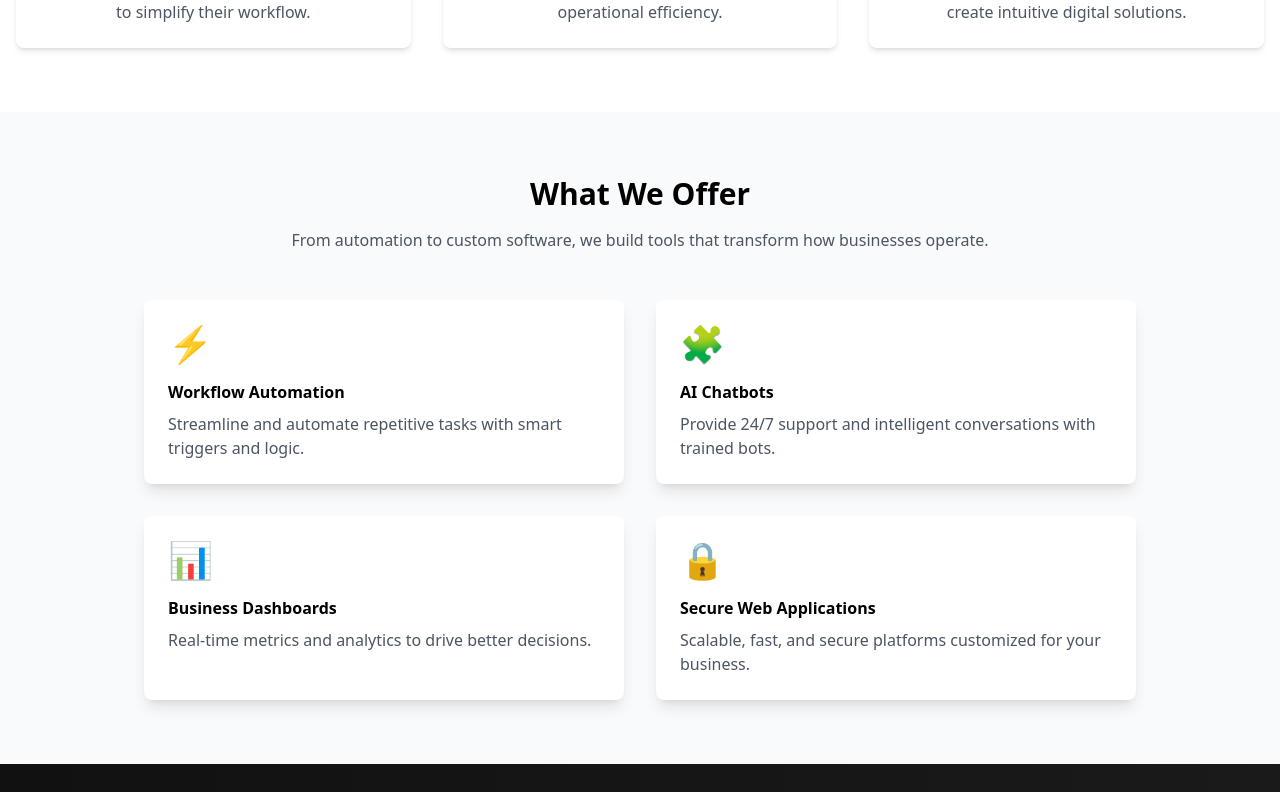
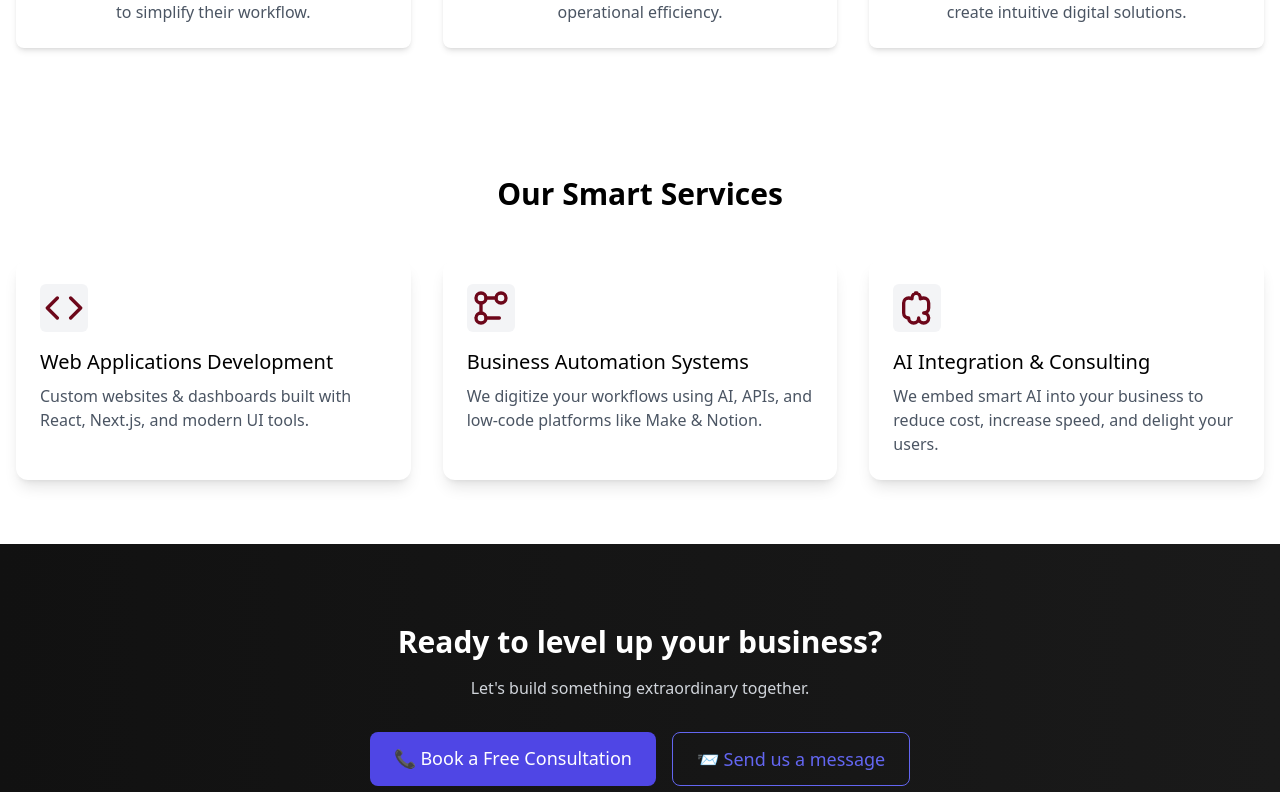
Before and after one commit to MrAyham/techno-tech-landing, a React (Vite) app: page / in a window 1280 px wide. Shown: the part 1208-2000 px from the top of the page. Built offline with nearby package versions, Linux system fonts and the light colour scheme.

Commit message:
feat: create services section component

```diff
--- a/src/App.tsx
+++ b/src/App.tsx
@@ -1,7 +1,27 @@
-import Index from './pages/Index';
+import Header from '@/components/layout/Header';
+import Footer from '@/components/layout/Footer';
+import Hero from '@/components/sections/hero';
+import About from '@/components/sections/About';
+import ServicesSection from '@/components/sections/ServicesSection';
+import CTA from '@/components/sections/cta';
+import Contact from '@/components/sections/contact';
 
 function App() {
-  return <Index />;
+  return (
+    <>
+      <div className="max-w-7xl mx-auto px-4">
+        <Header />
+      </div>
+      <Hero />
+      <About />
+      <ServicesSection />
+      <CTA />
+      <Contact />
+      <div className="max-w-7xl mx-auto px-4">
+        <Footer />
+      </div>
+    </>
+  );
 }
 
 export default App;
--- /dev/null
+++ b/src/components/sections/ServicesSection.tsx
@@ -0,0 +1,99 @@
+import { FC } from 'react';
+import { motion } from 'framer-motion';
+
+interface Service {
+  title: string;
+  description: string;
+  icon: JSX.Element;
+}
+
+const services: Service[] = [
+  {
+    title: 'Web Applications Development',
+    description:
+      'Custom websites & dashboards built with React, Next.js, and modern UI tools.',
+    icon: (
+      <svg
+        className="h-10 w-10 text-[#6d071a]"
+        viewBox="0 0 24 24"
+        fill="none"
+        stroke="currentColor"
+        strokeWidth="2"
+        strokeLinecap="round"
+        strokeLinejoin="round"
+      >
+        <polyline points="16 18 22 12 16 6" />
+        <polyline points="8 6 2 12 8 18" />
+      </svg>
+    ),
+  },
+  {
+    title: 'Business Automation Systems',
+    description:
+      'We digitize your workflows using AI, APIs, and low-code platforms like Make & Notion.',
+    icon: (
+      <svg
+        className="h-10 w-10 text-[#6d071a]"
+        viewBox="0 0 24 24"
+        fill="none"
+        stroke="currentColor"
+        strokeWidth="2"
+        strokeLinecap="round"
+        strokeLinejoin="round"
+      >
+        <circle cx="6" cy="6" r="3" />
+        <circle cx="18" cy="6" r="3" />
+        <circle cx="6" cy="18" r="3" />
+        <path d="M9 6h6" />
+        <path d="M6 9v6" />
+        <path d="M9 18h8" />
+      </svg>
+    ),
+  },
+  {
+    title: 'AI Integration & Consulting',
+    description:
+      'We embed smart AI into your business to reduce cost, increase speed, and delight your users.',
+    icon: (
+      <svg
+        className="h-10 w-10 text-[#6d071a]"
+        viewBox="0 0 24 24"
+        fill="none"
+        stroke="currentColor"
+        strokeWidth="2"
+        strokeLinecap="round"
+        strokeLinejoin="round"
+      >
+        <path d="M12 3c-1.657 0-3 1.343-3 3v.5C8.333 6.167 7.667 6 7 6c-1.657 0-3 1.343-3 3v6c0 1.657 1.343 3 3 3 0 1.657 1.343 3 3 3s3-1.343 3-3c0 1.657 1.343 3 3 3s3-1.343 3-3-1.343-3-3-3c1.657 0 3-1.343 3-3V9c0-1.657-1.343-3-3-3-.667 0-1.333.167-2 .5V6c0-1.657-1.343-3-3-3Z" />
+      </svg>
+    ),
+  },
+];
+
+const ServicesSection: FC = () => (
+  <section id="services" className="py-16">
+    <div className="container mx-auto px-4">
+      <h2 className="mb-12 text-center text-3xl font-semibold">Our Smart Services</h2>
+      <div className="grid grid-cols-1 gap-8 md:grid-cols-3">
+        {services.map((service, index) => (
+          <motion.div
+            key={service.title}
+            initial={{ opacity: 0, y: 20 }}
+            whileInView={{ opacity: 1, y: 0 }}
+            viewport={{ once: true }}
+            transition={{ duration: 0.5, delay: index * 0.2 }}
+            className="rounded-xl bg-white p-6 shadow-lg dark:bg-gray-800"
+          >
+            <div className="mb-4 flex h-12 w-12 items-center justify-center rounded-md bg-gray-100 dark:bg-gray-700">
+              {service.icon}
+            </div>
+            <h3 className="mb-2 text-xl font-medium">{service.title}</h3>
+            <p className="text-gray-600 dark:text-gray-300">{service.description}</p>
+          </motion.div>
+        ))}
+      </div>
+    </div>
+  </section>
+);
+
+export default ServicesSection;
```
